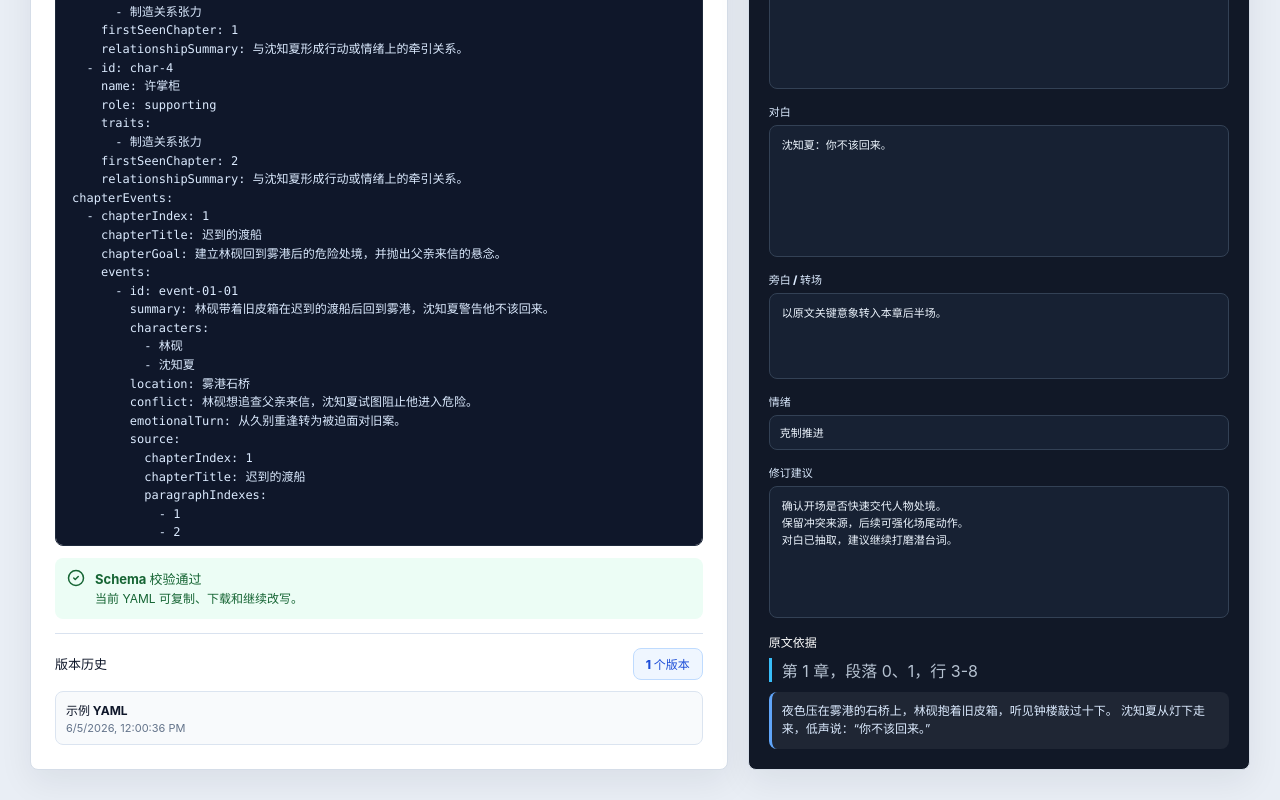
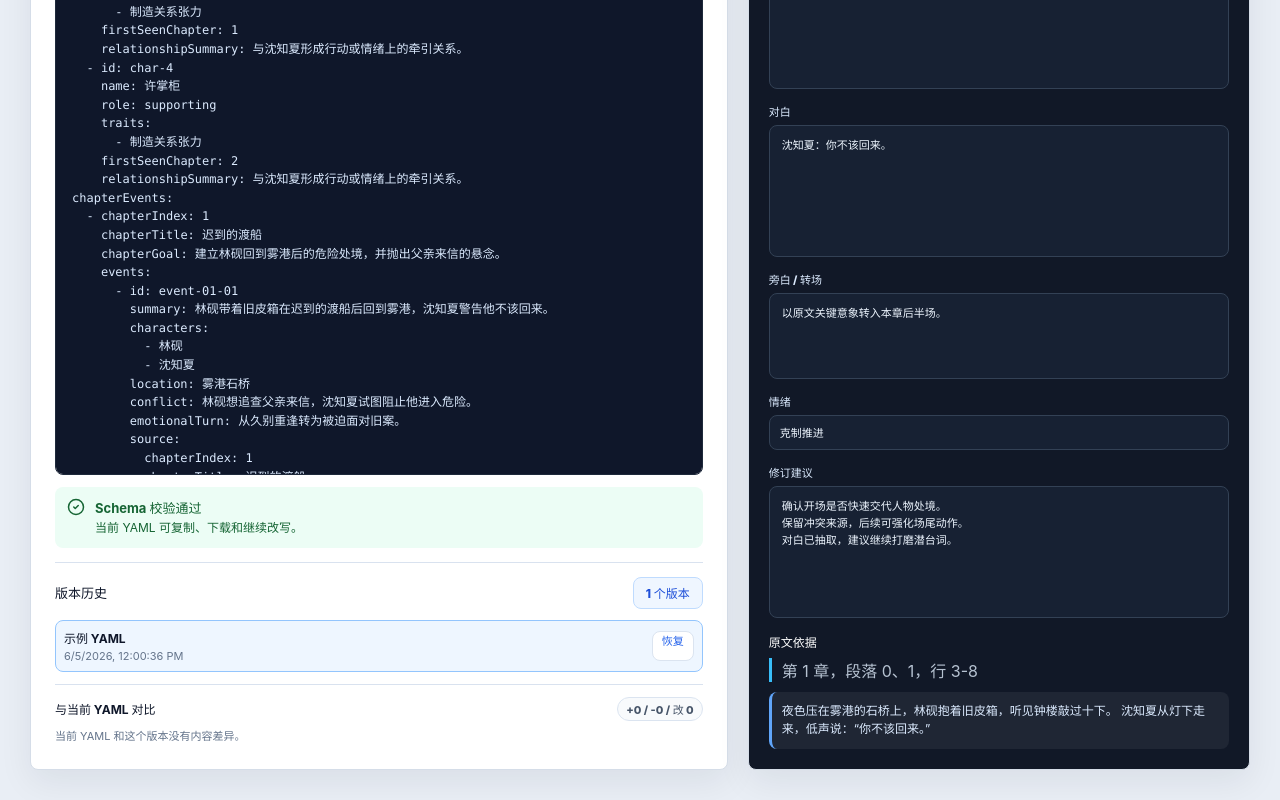
Before and after one commit to h1177h/jujiang, a React (Vite) app: page / in a window 1280 px wide. Shown: the part 3678-4478 px from the top of the page. Built offline with nearby package versions, Linux system fonts and the light colour scheme.

Commit message:
feat(workspace): add revision diff panel

```diff
--- a/src/App.tsx
+++ b/src/App.tsx
@@ -28,7 +28,13 @@ import {
   type AiGenerationProgress
 } from "./core/aiProvider";
 import { generateWorkspaceDraft } from "./core/generationWorkflow";
-import { createRevision, pushRevision, type ScreenplayRevision } from "./core/revisionHistory";
+import {
+  compareRevisionToCurrent,
+  createRevision,
+  pushRevision,
+  type RevisionDiffItem,
+  type ScreenplayRevision
+} from "./core/revisionHistory";
 import {
   clearSavedWorkspaceDraft,
   loadSavedWorkspaceDraft,
@@ -598,7 +604,11 @@ export default function App() {
               </div>
             </div>
 
-            <RevisionHistoryPanel history={revisionHistory} onRestore={handleRestoreRevision} />
+            <RevisionHistoryPanel
+              currentYaml={yamlText}
+              history={revisionHistory}
+              onRestore={handleRestoreRevision}
+            />
           </section>
 
           {selectedScene ? (
@@ -761,12 +771,27 @@ function sceneToPatch(scene: Scene): ScenePatch {
 }
 
 function RevisionHistoryPanel({
+  currentYaml,
   history,
   onRestore
 }: {
+  currentYaml: string;
   history: ScreenplayRevision[];
   onRestore: (revision: ScreenplayRevision) => void;
 }) {
+  const [selectedRevisionId, setSelectedRevisionId] = useState(history[0]?.id ?? "");
+  const selectedRevision = history.find((revision) => revision.id === selectedRevisionId) ?? history[0] ?? null;
+  useEffect(() => {
+    if (history.length && !history.some((revision) => revision.id === selectedRevisionId)) {
+      setSelectedRevisionId(history[0].id);
+    }
+  }, [history, selectedRevisionId]);
+  const diff = useMemo(
+    () => (selectedRevision ? compareRevisionToCurrent(selectedRevision, currentYaml) : null),
+    [currentYaml, selectedRevision]
+  );
+  const visibleDiffItems = diff?.items.filter((item) => item.kind !== "unchanged").slice(0, 6) ?? [];
+
   return (
     <div className="revision-history">
       <div className="analysis-card-head">
@@ -775,12 +800,48 @@ function RevisionHistoryPanel({
       </div>
       <div className="revision-list">
         {history.map((revision) => (
-          <button key={revision.id} type="button" onClick={() => onRestore(revision)}>
-            <strong>{revision.label}</strong>
-            <span>{new Date(revision.createdAt).toLocaleString()}</span>
-          </button>
+          <article className={revision.id === selectedRevision?.id ? "selected" : ""} key={revision.id}>
+            <button type="button" onClick={() => setSelectedRevisionId(revision.id)}>
+              <strong>{revision.label}</strong>
+              <span>{new Date(revision.createdAt).toLocaleString()}</span>
+            </button>
+            <button className="restore-revision" type="button" onClick={() => onRestore(revision)}>
+              恢复
+            </button>
+          </article>
         ))}
       </div>
+      {diff ? (
+        <div className="revision-diff">
+          <div className="revision-diff-head">
+            <strong>与当前 YAML 对比</strong>
+            <span>
+              +{diff.summary.added} / -{diff.summary.removed} / 改 {diff.summary.changed}
+            </span>
+          </div>
+          {visibleDiffItems.length ? (
+            <div className="revision-diff-list">
+              {visibleDiffItems.map((item, index) => (
+                <RevisionDiffRow item={item} key={`${item.kind}-${item.lineNumber}-${index}`} />
+              ))}
+            </div>
+          ) : (
+            <p className="revision-diff-empty">当前 YAML 和这个版本没有内容差异。</p>
+          )}
+        </div>
+      ) : null}
+    </div>
+  );
+}
+
+function RevisionDiffRow({ item }: { item: RevisionDiffItem }) {
+  const label = item.kind === "added" ? "新增" : item.kind === "removed" ? "删除" : "变更";
+
+  return (
+    <div className={`revision-diff-row ${item.kind}`}>
+      <span>{label}</span>
+      <code>{item.kind === "added" ? item.after : item.kind === "removed" ? item.before : item.after}</code>
+      {item.kind === "changed" ? <small>原：{item.before}</small> : null}
     </div>
   );
 }
--- a/src/core/revisionHistory.ts
+++ b/src/core/revisionHistory.ts
@@ -3,6 +3,28 @@ export interface ScreenplayRevision {
   label: string;
   yamlText: string;
   createdAt: string;
+}
+
+export type RevisionDiffKind = "unchanged" | "changed" | "added" | "removed";
+
+export interface RevisionDiffItem {
+  kind: RevisionDiffKind;
+  lineNumber: number;
+  before?: string;
+  after?: string;
+}
+
+export interface RevisionDiffSummary {
+  added: number;
+  removed: number;
+  changed: number;
+  unchanged: number;
+}
+
+export interface RevisionDiff {
+  revisionId: string;
+  summary: RevisionDiffSummary;
+  items: RevisionDiffItem[];
 }
 
 export function createRevision(label: string, yamlText: string, date = new Date()): ScreenplayRevision {
@@ -25,6 +47,129 @@ export function pushRevision(
   ].slice(0, limit);
 }
 
+export function compareRevisionToCurrent(
+  revision: ScreenplayRevision,
+  currentYaml: string
+): RevisionDiff {
+  const beforeLines = normalizeLines(revision.yamlText);
+  const afterLines = normalizeLines(currentYaml);
+  let prefix = 0;
+
+  while (
+    prefix < beforeLines.length &&
+    prefix < afterLines.length &&
+    beforeLines[prefix] === afterLines[prefix]
+  ) {
+    prefix += 1;
+  }
+
+  let beforeSuffix = beforeLines.length - 1;
+  let afterSuffix = afterLines.length - 1;
+  const suffixItems: RevisionDiffItem[] = [];
+
+  while (
+    beforeSuffix >= prefix &&
+    afterSuffix >= prefix &&
+    beforeLines[beforeSuffix] === afterLines[afterSuffix]
+  ) {
+    suffixItems.unshift({
+      kind: "unchanged",
+      lineNumber: afterSuffix + 1,
+      before: beforeLines[beforeSuffix],
+      after: afterLines[afterSuffix]
+    });
+    beforeSuffix -= 1;
+    afterSuffix -= 1;
+  }
+
+  const items: RevisionDiffItem[] = [];
+
+  for (let index = 0; index < prefix; index += 1) {
+    items.push({
+      kind: "unchanged",
+      lineNumber: index + 1,
+      before: beforeLines[index],
+      after: afterLines[index]
+    });
+  }
+
+  const beforeMiddle = beforeLines.slice(prefix, beforeSuffix + 1);
+  const afterMiddle = afterLines.slice(prefix, afterSuffix + 1);
+  let beforeIndex = 0;
+  let afterIndex = 0;
+
+  while (beforeIndex < beforeMiddle.length || afterIndex < afterMiddle.length) {
+    const before = beforeMiddle[beforeIndex];
+    const after = afterMiddle[afterIndex];
+
+    if (before !== undefined && after !== undefined && lineSignature(before) === lineSignature(after)) {
+      items.push({
+        kind: "changed",
+        lineNumber: prefix + afterIndex + 1,
+        before,
+        after
+      });
+      beforeIndex += 1;
+      afterIndex += 1;
+      continue;
+    }
+
+    if (
+      before !== undefined &&
+      afterMiddle[afterIndex + 1] !== undefined &&
+      lineSignature(before) === lineSignature(afterMiddle[afterIndex + 1])
+    ) {
+      items.push({
+        kind: "added",
+        lineNumber: prefix + afterIndex + 1,
+        after
+      });
+      afterIndex += 1;
+      continue;
+    }
+
+    if (
+      after !== undefined &&
+      beforeMiddle[beforeIndex + 1] !== undefined &&
+      lineSignature(beforeMiddle[beforeIndex + 1]) === lineSignature(after)
+    ) {
+      items.push({
+        kind: "removed",
+        lineNumber: prefix + afterIndex + 1,
+        before
+      });
+      beforeIndex += 1;
+      continue;
+    }
+
+    if (before !== undefined) {
+      items.push({
+        kind: "removed",
+        lineNumber: prefix + afterIndex + 1,
+        before
+      });
+      beforeIndex += 1;
+    }
+
+    if (after !== undefined) {
+      items.push({
+        kind: "added",
+        lineNumber: prefix + afterIndex + 1,
+        after
+      });
+      afterIndex += 1;
+    }
+  }
+
+  items.push(...suffixItems);
+
+  return {
+    revisionId: revision.id,
+    summary: summarizeDiffItems(items),
+    items
+  };
+}
+
 function slugLabel(value: string): string {
   return value
     .trim()
@@ -33,3 +178,28 @@ function slugLabel(value: string): string {
     .replace(/[^a-z0-9\u4e00-\u9fa5-]/g, "")
     .slice(0, 32) || "revision";
 }
+
+function normalizeLines(value: string): string[] {
+  return value.replace(/\r\n/g, "\n").replace(/\r/g, "\n").split("\n");
+}
+
+function summarizeDiffItems(items: RevisionDiffItem[]): RevisionDiffSummary {
+  return items.reduce<RevisionDiffSummary>(
+    (summary, item) => {
+      summary[item.kind] += 1;
+      return summary;
+    },
+    {
+      added: 0,
+      removed: 0,
+      changed: 0,
+      unchanged: 0
+    }
+  );
+}
+
+function lineSignature(line: string): string {
+  const match = /^(\s*)(?:-\s*)?([^:]+):/.exec(line);
+  if (!match) return line.trim();
+  return `${match[1].length}:${match[2].trim()}`;
+}
--- a/src/styles.css
+++ b/src/styles.css
@@ -738,15 +738,30 @@ select:focus,
   margin-top: 10px;
 }
 
-.revision-list button {
+.revision-list article {
+  align-items: stretch;
   background: #f8fafc;
   border: 1px solid #dbe4f0;
   border-radius: 8px;
+  display: grid;
+  gap: 8px;
+  grid-template-columns: minmax(0, 1fr) auto;
+  padding: 8px;
+}
+
+.revision-list article.selected {
+  background: #eef6ff;
+  border-color: #93c5fd;
+}
+
+.revision-list button {
+  background: transparent;
+  border: 0;
   color: #334155;
   cursor: pointer;
   display: grid;
   gap: 3px;
-  padding: 9px 10px;
+  padding: 0;
   text-align: left;
 }
 
@@ -758,6 +773,114 @@ select:focus,
 .revision-list span {
   color: #64748b;
   font-size: 11px;
+}
+
+.revision-list .restore-revision {
+  align-self: center;
+  background: #ffffff;
+  border: 1px solid #dbe4f0;
+  border-radius: 8px;
+  color: #2563eb;
+  font-size: 11px;
+  font-weight: 850;
+  min-height: 30px;
+  padding: 0 9px;
+}
+
+.revision-diff {
+  border-top: 1px solid #d9e2ef;
+  display: grid;
+  gap: 8px;
+  margin-top: 12px;
+  padding-top: 12px;
+}
+
+.revision-diff-head {
+  align-items: center;
+  display: flex;
+  gap: 10px;
+  justify-content: space-between;
+}
+
+.revision-diff-head strong {
+  color: #0f172a;
+  font-size: 12px;
+}
+
+.revision-diff-head span {
+  background: #f8fafc;
+  border: 1px solid #dbe4f0;
+  border-radius: 999px;
+  color: #475569;
+  flex: none;
+  font-size: 11px;
+  font-weight: 850;
+  padding: 3px 8px;
+}
+
+.revision-diff-list {
+  display: grid;
+  gap: 6px;
+}
+
+.revision-diff-row {
+  border: 1px solid #e2e8f0;
+  border-radius: 8px;
+  display: grid;
+  gap: 4px;
+  padding: 7px 8px;
+}
+
+.revision-diff-row span {
+  font-size: 11px;
+  font-weight: 900;
+}
+
+.revision-diff-row code,
+.revision-diff-row small {
+  overflow: hidden;
+  text-overflow: ellipsis;
+  white-space: nowrap;
+}
+
+.revision-diff-row code {
+  color: #0f172a;
+  font-family: "Cascadia Code", "JetBrains Mono", Consolas, monospace;
+  font-size: 11px;
+}
+
+.revision-diff-row small,
+.revision-diff-empty {
+  color: #64748b;
+  font-size: 11px;
+  line-height: 1.45;
+}
+
+.revision-diff-row.added {
+  background: #ecfdf5;
+  border-color: #bbf7d0;
+}
+
+.revision-diff-row.added span {
+  color: #166534;
+}
+
+.revision-diff-row.removed {
+  background: #fff7ed;
+  border-color: #fed7aa;
+}
+
+.revision-diff-row.removed span {
+  color: #9a3412;
+}
+
+.revision-diff-row.changed {
+  background: #eff6ff;
+  border-color: #bfdbfe;
+}
+
+.revision-diff-row.changed span {
+  color: #1d4ed8;
 }
 
 .review-empty {
```
Also changed, not shown: 5 other files (tests, documents, lock files or other folders).
